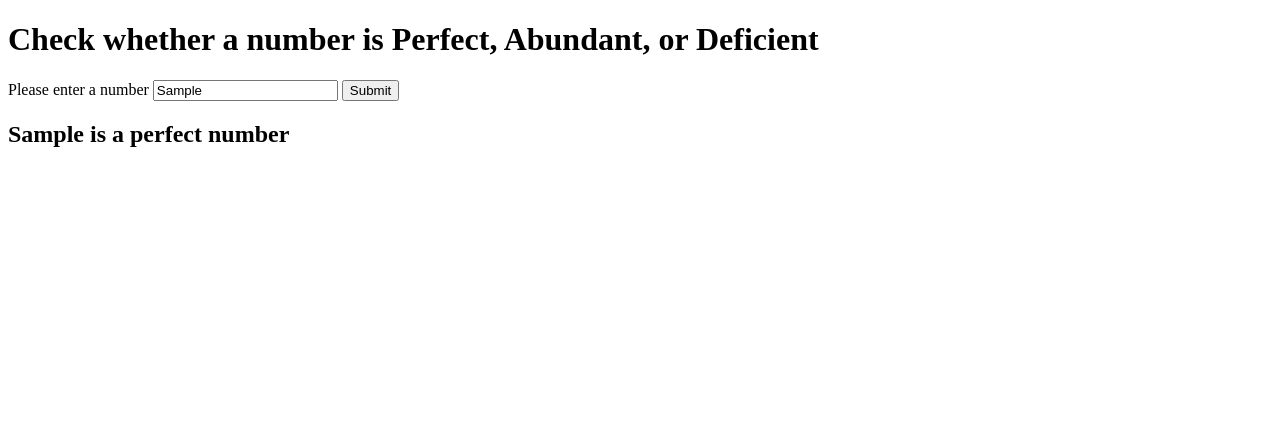
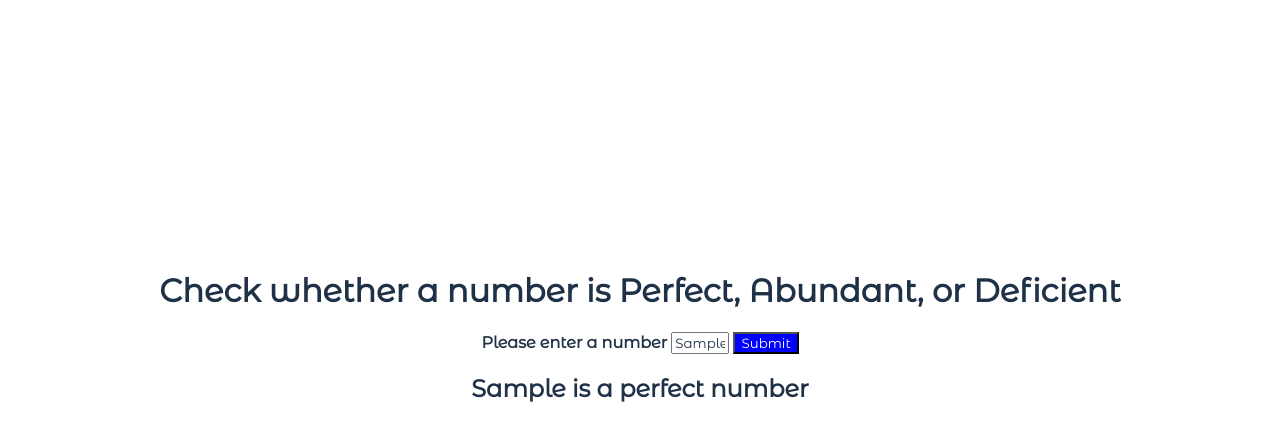
Before and after one commit to natasharamburrun/Perfect-Number-Challenge, a plain HTML site: page index.html in a window 1280 px wide. Both pictures are taken after typing "Sample" into the empty fields and a click on the button "Submit". Drawn offline with nearby package versions, Linux system fonts and the light colour scheme.

Commit message:
First commit

```diff
--- a/app.js
+++ b/app.js
@@ -6,30 +6,28 @@ console.log('js loaded');
 $(() => {
 
   //global varibles
-
   const $form = $('.form');
   const $result = $('.result');
-
   //enable submit function
 
+  // function to find if a number is 'perfect', 'abundant', or 'deficient'
+  function getClassification(integer) {
+    var i = 1,
+      aliquotSum = 0;
+    while(i < integer){
+      if (integer % i === 0)
+        aliquotSum = aliquotSum + i;
+      i++;
+    }
+    if (aliquotSum < integer) return `${integer} is a deficient number`;
+    else if (aliquotSum > integer) return `${integer} is a abundant number`;
+    else return `${integer} is a perfect number`;
+
+  }
   $form.submit(function(e){
     e.preventDefault();
     const integer = $('.input').val();
     $result.text(''+getClassification(integer));
   });
 
-  function getClassification(integer) {
-    // returns 'perfect', 'abundant', or 'deficient'
-    let i = 1, aliquotSum = 0;
-    // check each of the divisors. Can stop at int/2 for performance
-    while(i < integer){
-      if (integer % i === 0)
-        aliquotSum = aliquotSum + i;
-      i++;
-    }
-    if (aliquotSum > integer) return `${integer} is a abundant number`;
-    else if (aliquotSum < integer) return `${integer} is a deficient number`;
-    else return `${integer} is a perfect number`;
-  }
-
 });
--- a/index.html
+++ b/index.html
@@ -4,20 +4,21 @@
     <meta charset="utf-8">
     <title>Perfect Number Challenge</title>
     <script src="https://ajax.googleapis.com/ajax/libs/jquery/3.3.1/jquery.min.js"></script>
+    <link href="https://fonts.googleapis.com/css?family=Montserrat+Alternates|Yeseva+One" rel="stylesheet">
     <script src="app.js" charset="utf-8"></script>
     <link rel="stylesheet" href="./main.css">
   </head>
   <body>
-    <div class="title">
+    <div class="content">
       <h1>Check whether a number is Perfect, Abundant, or Deficient</h1>
-    </div>
-    <div class="number-entered">
+    <!-- <div class="number-entered"> -->
       <form class="form">
         <label>Please enter a number</label>
         <input type="text" class="input" />
         <button type="submit" name="button">Submit</button>
       </form>
-    </div>
       <h2 class="result"></h2>
+    <!-- </div> -->
+  </div>
   </body>
 </html>
--- a/main.css
+++ b/main.css
@@ -0,0 +1,21 @@
+* {
+  font-family: 'Montserrat Alternates', sans-serif;
+  text-align: center;
+  color: #1f3147;
+}
+
+.content {
+  font-weight: bolder;
+  margin-top: 200px;
+  padding: 50px 50px;
+  border-radius: 25%;
+}
+
+.input {
+  max-width: 50px;
+}
+
+button {
+  background-color: blue;
+  color: white;
+}
```
Also changed, not shown: 1 other file.
